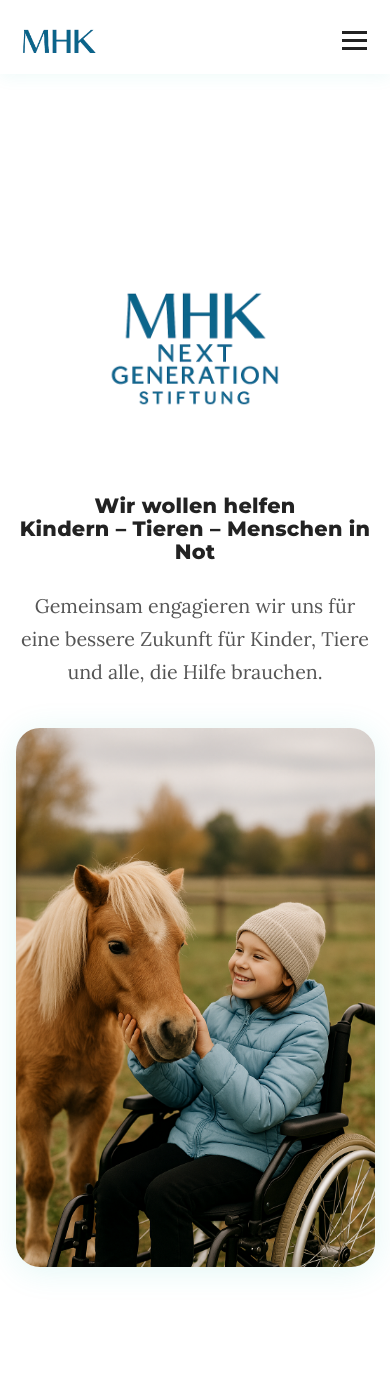
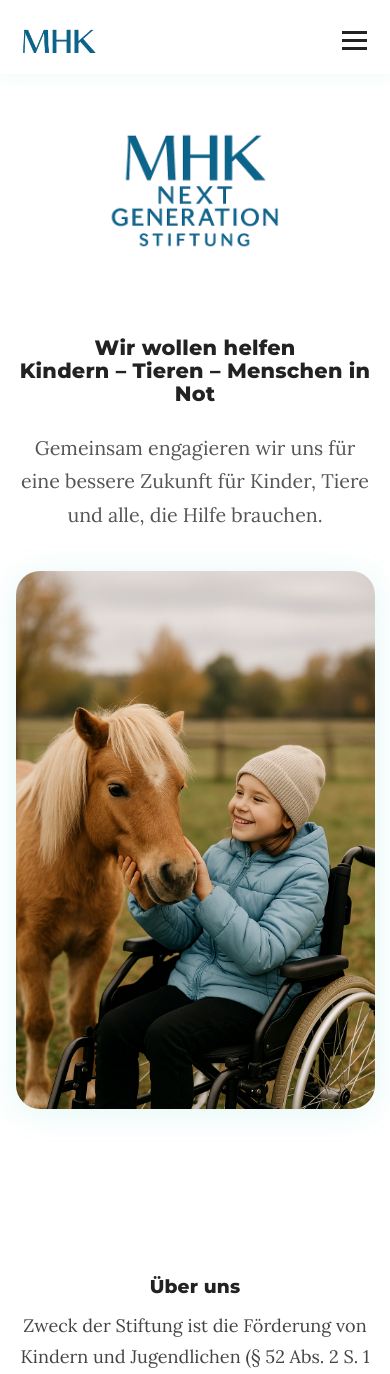
Before and after one commit to AAARGGH/mhk-nextgen, a PHP site: page / in a window 390 px wide. Shown: the top 1374 px of the page. Run offline with PHP 8.4, Linux system fonts and the light colour scheme.

Commit message:
Lift hero logo closer to header

```diff
--- a/css/styles.css
+++ b/css/styles.css
@@ -141,7 +141,8 @@ section {
 /* Hero Section */
 .hero {
   text-align: center;
-  padding: 1em 0 2.5em 0;
+  margin-top: 0;
+  padding: 0 0 2.5em 0;
   position: relative;
 }
 
@@ -623,7 +624,7 @@ footer {
 @media (max-width: 950px) {
   main { padding: 0 1em 6em 1em; }
   nav { padding: 1.2em 1em 0.8em 1em; }
-  .hero { padding: 3.6em 0 2.8em 0; }
+  .hero { padding: 0 0 2.8em 0; }
   h1 { font-size: 2em; }
   .fields-list, .team-list, .projects-list, .beirat-list { gap: 1em; }
   .field-card, .team-card, .project-card, .beirat-card { min-width: 94vw; max-width: 97vw; }
@@ -669,7 +670,7 @@ footer {
   .hero h1 { font-size: 1.3em; }
   .hero .hero-image { width: 96vw; }
   header { position: fixed; width: 100%; top: 0; left: 0; }
-  body { padding-top: 90px; }
+  body { padding-top: 70px; }
   .team-list, .beirat-list, .projects-list { justify-content: flex-start; }
   .scroll-hint {
     display: block;
@@ -696,7 +697,7 @@ footer {
 }
 
 .team-card.wiggle {
-  animation: cardWiggle 0.5s ease-in-out 2;
+  animation: cardWiggle 1s ease-in-out;
 }
 
 
--- a/js/main.js
+++ b/js/main.js
@@ -108,7 +108,7 @@ function updateScrollHints() {
 window.addEventListener('load', updateScrollHints);
 window.addEventListener('resize', updateScrollHints);
 
-// Wiggle team cards on first visit in mobile view
+// Wiggle team cards when the section enters view on mobile
 if (window.matchMedia('(max-width: 570px)').matches) {
   const teamSection = document.querySelector('.team-section');
   if (teamSection) {
@@ -119,7 +119,6 @@ if (window.matchMedia('(max-width: 570px)').matches) {
             card.classList.add('wiggle');
             card.addEventListener('animationend', () => card.classList.remove('wiggle'), { once: true });
           });
-          observer.disconnect();
         }
       });
     }, { threshold: 0.3 });
```
